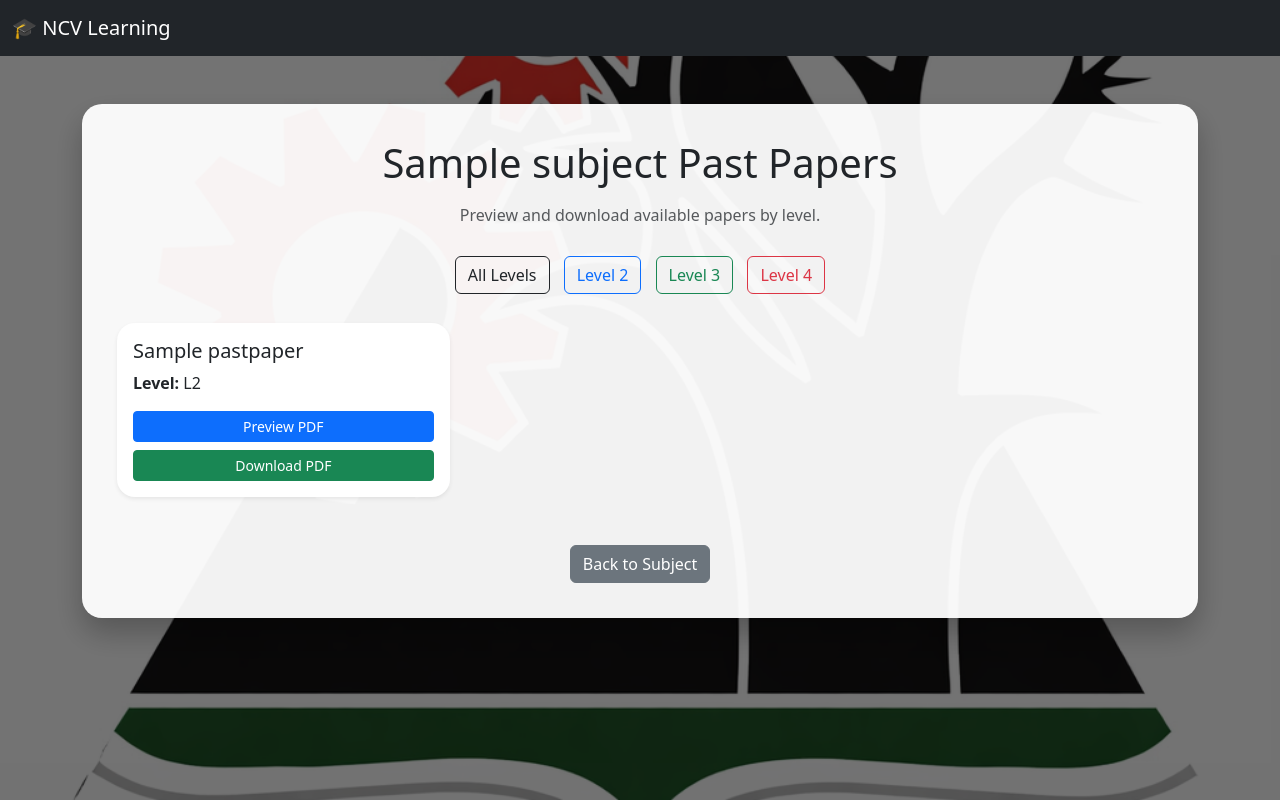
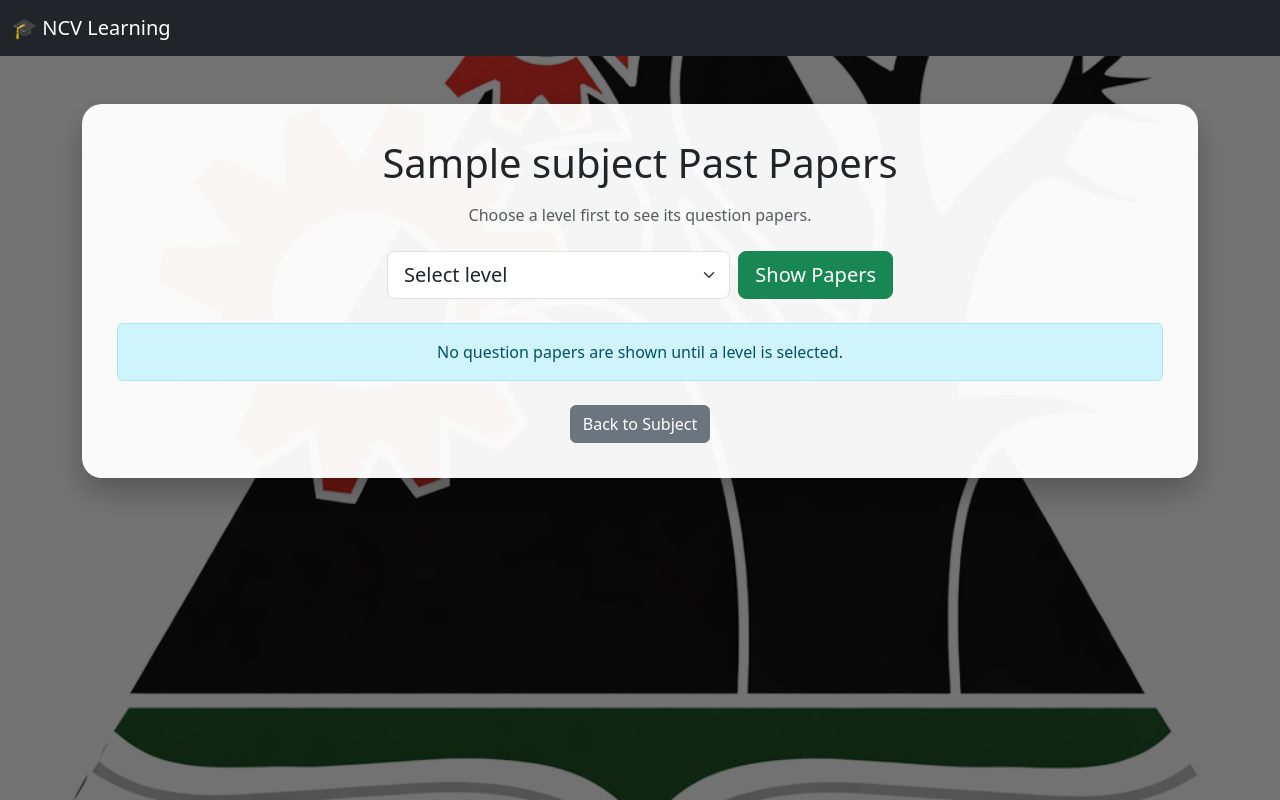
Before and after one commit to J-Codes24/ncv-learning-platform, a Django app: page /subject/1/papers/ in a window 1280 px wide. Run offline with Django 5.2, Linux system fonts and the light colour scheme; tables that the repository leaves empty hold one stand-in row (values such as "Sample post").

```diff
--- a/config/urls.py
+++ b/config/urls.py
@@ -1,19 +1,3 @@
-"""
-URL configuration for config project.
-
-The `urlpatterns` list routes URLs to views. For more information please see:
-    https://docs.djangoproject.com/en/6.0/topics/http/urls/
-Examples:
-Function views
-    1. Add an import:  from my_app import views
-    2. Add a URL to urlpatterns:  path('', views.home, name='home')
-Class-based views
-    1. Add an import:  from other_app.views import Home
-    2. Add a URL to urlpatterns:  path('', Home.as_view(), name='home')
-Including another URLconf
-    1. Import the include() function: from django.urls import include, path
-    2. Add a URL to urlpatterns:  path('blog/', include('blog.urls'))
-"""
 from django.contrib import admin
 from django.urls import path, include
 from django.conf import settings
@@ -24,5 +8,6 @@ urlpatterns = [
     path('', include('core.urls')),
 ]
 
-if settings.DEBUG:
-    urlpatterns += static(settings.MEDIA_URL, document_root=settings.MEDIA_ROOT)
+# Serve uploaded media in local development.
+# This also helps when DEBUG is accidentally off locally.
+urlpatterns += static(settings.MEDIA_URL, document_root=settings.MEDIA_ROOT)
--- a/core/models.py
+++ b/core/models.py
@@ -1,13 +1,21 @@
 from django.db import models
+
+
+def video_upload_path(instance, filename):
+    subject_name = instance.subject.name if instance.subject else "unknown_subject"
+    level = instance.level if getattr(instance, "level", None) else "L2"
+    return f"videos/{subject_name}/{level}/{filename}"
+
+
+def paper_upload_path(instance, filename):
+    subject_name = instance.subject.name if instance.subject else "unknown_subject"
+    level = instance.level if getattr(instance, "level", None) else "L2"
+    return f"past_papers/{subject_name}/{level}/{filename}"
 
 
 class Subject(models.Model):
     name = models.CharField(max_length=200)
     description = models.TextField(blank=True, null=True)
-    image = models.ImageField(upload_to='subjects/', blank=True, null=True)
-
-    class Meta:
-        ordering = ['name']
 
     def __str__(self):
         return self.name
@@ -20,22 +28,13 @@ class Video(models.Model):
         ('L4', 'Level 4'),
     ]
 
-    subject = models.ForeignKey(
-        Subject,
-        on_delete=models.CASCADE,
-        related_name='videos'
-    )
-
+    subject = models.ForeignKey(Subject, on_delete=models.CASCADE, related_name='videos')
     title = models.CharField(max_length=255)
     description = models.TextField(blank=True, null=True)
-    level = models.CharField(max_length=2, choices=LEVEL_CHOICES)
-
-    video_file = models.FileField(upload_to='videos/')
-
+    level = models.CharField(max_length=2, choices=LEVEL_CHOICES, default='L2')
+    video_file = models.FileField(upload_to=video_upload_path, blank=True, null=True)
+    video_url = models.URLField(blank=True, null=True)
     uploaded_at = models.DateTimeField(auto_now_add=True)
-
-    class Meta:
-        ordering = ['-uploaded_at']
 
     def __str__(self):
         return f"{self.subject.name} - {self.title} ({self.level})"
@@ -48,21 +47,12 @@ class PastPaper(models.Model):
         ('L4', 'Level 4'),
     ]
 
-    subject = models.ForeignKey(
-        Subject,
-        on_delete=models.CASCADE,
-        related_name='past_papers'
-    )
-
+    subject = models.ForeignKey(Subject, on_delete=models.CASCADE, related_name='past_papers')
     title = models.CharField(max_length=255)
-    level = models.CharField(max_length=2, choices=LEVEL_CHOICES)
-
-    paper_file = models.FileField(upload_to='past_papers/')
-
+    description = models.TextField(blank=True, null=True)
+    level = models.CharField(max_length=2, choices=LEVEL_CHOICES, default='L2')
+    paper_file = models.FileField(upload_to=paper_upload_path)
     uploaded_at = models.DateTimeField(auto_now_add=True)
-
-    class Meta:
-        ordering = ['-uploaded_at']
 
     def __str__(self):
         return f"{self.subject.name} - {self.title} ({self.level})"
--- a/core/templates/core/past_papers_by_subject.html
+++ b/core/templates/core/past_papers_by_subject.html
@@ -15,33 +15,23 @@
             background-attachment: fixed;
             min-height: 100vh;
         }
-
         .page-overlay {
-            background: rgba(0,0,0,0.55);
+            background: rgba(0, 0, 0, 0.55);
             min-height: 100vh;
             padding-bottom: 40px;
         }
-
         .content-box {
-            background: rgba(255,255,255,0.95);
+            background: rgba(255, 255, 255, 0.96);
             border-radius: 20px;
             padding: 35px;
-            box-shadow: 0 15px 30px rgba(0,0,0,0.25);
+            box-shadow: 0 15px 30px rgba(0, 0, 0, 0.25);
         }
-
-        .paper-card {
-            border: none;
-            border-radius: 18px;
-            transition: 0.25s ease;
-        }
-
-        .paper-card:hover {
-            transform: translateY(-6px);
-            box-shadow: 0 14px 28px rgba(0,0,0,0.18);
-        }
-
-        .filter-btns a {
-            margin: 5px;
+        iframe {
+            width: 100%;
+            height: 420px;
+            border: 1px solid #dee2e6;
+            border-radius: 12px;
+            background: #fff;
         }
     </style>
 </head>
@@ -56,47 +46,58 @@
     <div class="container py-5">
         <div class="content-box">
             <h1 class="text-center mb-3">{{ subject.name }} Past Papers</h1>
-            <p class="text-center text-muted mb-4">Preview and download available papers by level.</p>
+            <p class="text-center text-muted mb-4">Choose a level first to see its question papers.</p>
 
-            <div class="text-center filter-btns mb-4">
-                <a href="{% url 'past_papers_by_subject' subject.id %}" class="btn btn-outline-dark">All Levels</a>
-                <a href="?level=L2" class="btn btn-outline-primary">Level 2</a>
-                <a href="?level=L3" class="btn btn-outline-success">Level 3</a>
-                <a href="?level=L4" class="btn btn-outline-danger">Level 4</a>
+            <form method="get" class="row justify-content-center g-2 mb-4">
+                <div class="col-md-4">
+                    <select name="level" class="form-select form-select-lg" onchange="this.form.submit()">
+                        <option value="">Select level</option>
+                        {% for lvl in valid_levels %}
+                            <option value="{{ lvl }}" {% if selected_level == lvl %}selected{% endif %}>{{ lvl }}</option>
+                        {% endfor %}
+                    </select>
+                </div>
+                <div class="col-md-auto">
+                    <button type="submit" class="btn btn-success btn-lg">Show Papers</button>
+                </div>
+            </form>
+
+            {% if not selected_level %}
+                <div class="alert alert-info text-center">
+                    No question papers are shown until a level is selected.
+                </div>
+            {% else %}
+                <div class="text-center mb-4">
+                    <span class="badge text-bg-dark fs-6">Showing {{ selected_level }} papers</span>
                 </div>
 
                 <div class="row">
                     {% for paper in papers %}
-                    <div class="col-md-6 col-lg-4 mb-4">
-                        <div class="card paper-card shadow-sm h-100">
-                            <div class="card-body d-flex flex-column">
+                        <div class="col-12 mb-4">
+                            <div class="card shadow-sm">
+                                <div class="card-body">
                                     <h5 class="card-title">{{ paper.title }}</h5>
-                                <p class="card-text">
-                                    <strong>Level:</strong> {{ paper.level }}<br>
-                                    {% if paper.year %}
-                                        <strong>Year:</strong> {{ paper.year }}
-                                    {% endif %}
-                                </p>
+                                    <p class="card-text mb-3"><strong>Level:</strong> {{ paper.level }}</p>
 
-                                <div class="mt-auto">
                                     {% if paper.paper_file %}
-                                        <a href="{{ paper.paper_file.url }}" target="_blank" class="btn btn-primary btn-sm mb-2 w-100">
-                                            Preview PDF
-                                        </a>
-                                        <a href="{{ paper.paper_file.url }}" download class="btn btn-success btn-sm w-100">
-                                            Download PDF
-                                        </a>
+                                        <iframe src="{{ paper.paper_file.url }}"></iframe>
+                                        <div class="mt-3 d-flex gap-2 flex-wrap">
+                                            <a href="{{ paper.paper_file.url }}" target="_blank" class="btn btn-sm btn-outline-primary">Open PDF</a>
+                                            <a href="{{ paper.paper_file.url }}" download class="btn btn-sm btn-outline-success">Download PDF</a>
+                                        </div>
+                                    {% else %}
+                                        <div class="alert alert-warning mb-0">No paper uploaded for this item yet.</div>
                                     {% endif %}
                                 </div>
                             </div>
                         </div>
-                    </div>
                     {% empty %}
-                    <div class="alert alert-warning text-center">
-                        No past papers available for this subject yet.
+                        <div class="col-12">
+                            <div class="alert alert-warning text-center">No question papers found for {{ selected_level }} in this subject.</div>
                         </div>
                     {% endfor %}
                 </div>
+            {% endif %}
 
             <div class="text-center mt-4">
                 <a href="{% url 'subject_detail' subject.id %}" class="btn btn-secondary">Back to Subject</a>
--- a/core/views.py
+++ b/core/views.py
@@ -3,6 +3,8 @@ from django.shortcuts import render, get_object_or_404
 from django.http import HttpResponse
 from django.contrib.auth import get_user_model
 from .models import Subject, Video, PastPaper
+
+VALID_LEVELS = ['L2', 'L3', 'L4']
 
 
 def home(request):
@@ -17,29 +19,37 @@ def subject_detail(request, subject_id):
 
 def videos_by_subject(request, subject_id):
     subject = get_object_or_404(Subject, id=subject_id)
-    videos = Video.objects.filter(subject=subject)
+    level = request.GET.get('level', '').strip()
 
-    level = request.GET.get('level')
-    if level:
-        videos = videos.filter(level=level)
+    if level in VALID_LEVELS:
+        videos = Video.objects.filter(subject=subject, level=level)
+    else:
+        videos = Video.objects.none()
+        level = ''
 
     return render(request, 'core/videos_by_subject.html', {
         'subject': subject,
         'videos': videos,
+        'selected_level': level,
+        'valid_levels': VALID_LEVELS,
     })
 
 
 def past_papers_by_subject(request, subject_id):
     subject = get_object_or_404(Subject, id=subject_id)
-    papers = PastPaper.objects.filter(subject=subject)
+    level = request.GET.get('level', '').strip()
 
-    level = request.GET.get('level')
-    if level:
-        papers = papers.filter(level=level)
+    if level in VALID_LEVELS:
+        papers = PastPaper.objects.filter(subject=subject, level=level)
+    else:
+        papers = PastPaper.objects.none()
+        level = ''
 
     return render(request, 'core/past_papers_by_subject.html', {
         'subject': subject,
         'papers': papers,
+        'selected_level': level,
+        'valid_levels': VALID_LEVELS,
     })
 
 
```
Also changed, not shown: config/settings.py (+8 -31 lines), core/templates/core/videos_by_subject.html (+31 -31 lines), core/migrations/0005_remove_subject_image_pastpaper_description_and_more.py (added), 3 other files. Lines whose indentation alone changed are shown as unchanged.
